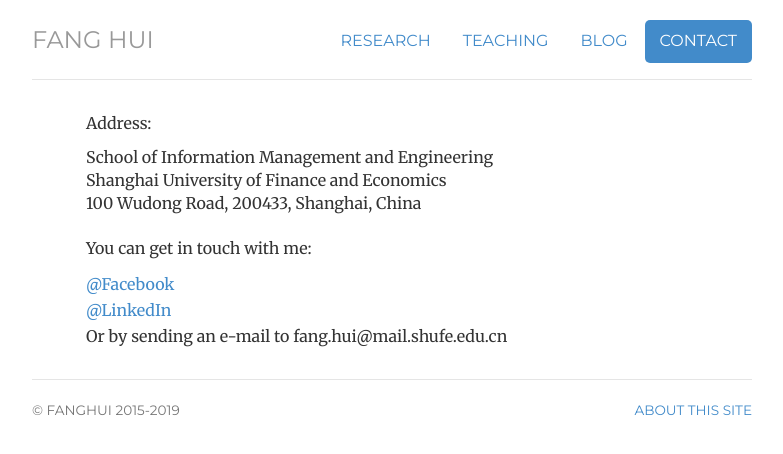
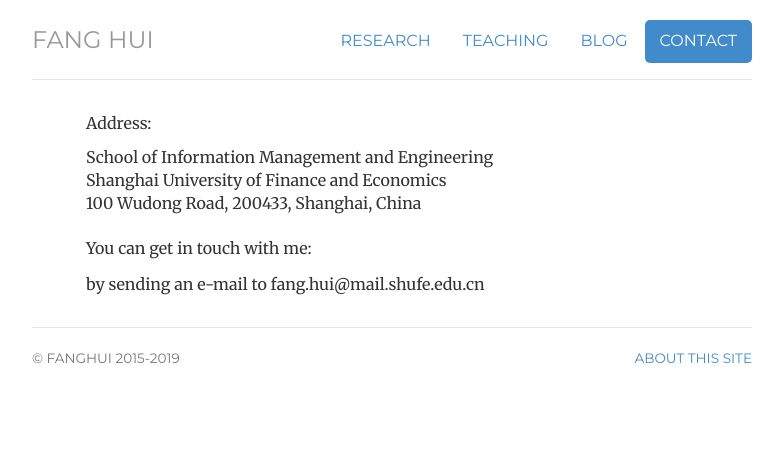
Before and after one commit to fsansan/fsansan.github.io, a Jekyll site: the page built from contact/index.html, in a window 1280 px wide. Shown: the top 454 px of the page, without its empty margins (248-1031 px from the left). Built offline with Jekyll 4.4.1, drawn with Linux system fonts in a browser that asks for light colours.

Commit message:
Update index.html
update

```diff
--- a/contact/index.html
+++ b/contact/index.html
@@ -22,9 +22,7 @@
 	<p>You can get in touch with me:</p>
 
 	<ul class="list-unstyled">
-	<li><a href="http://www.facebook.com/hui.fang.9003">@Facebook</a></li>
-	<li><a href="http://cn.linkedin.com/pub/hui-fang/28/64a/4a0/">@LinkedIn</a></li>
-	<li>Or by sending an e-mail to <span class="obfuscate">nc.ude.efuhs.liam@iuh.gnaf</span></li>
+	<li>by sending an e-mail to <span class="obfuscate">nc.ude.efuhs.liam@iuh.gnaf</span></li>
 	</ul>
 
 </div>
```
